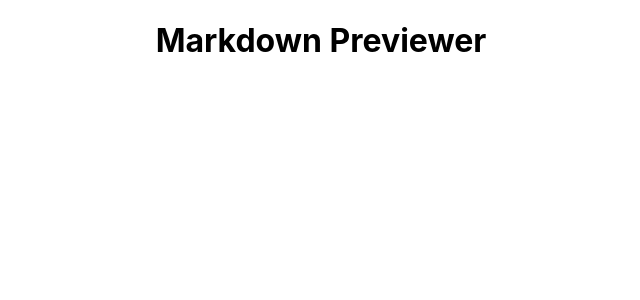
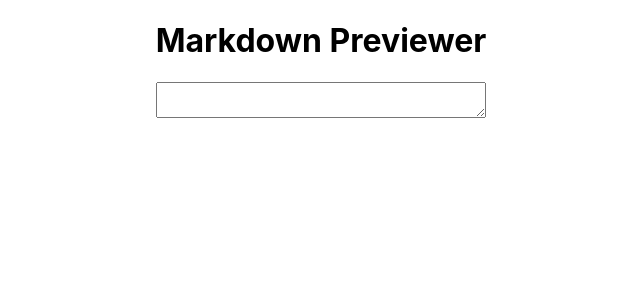
Before and after one commit to fpelletier-gh/markdown-previewer, a React (Create React App) app: page / in a window 1280 px wide. Shown: the top 300 px of the page, without its empty margins (319-959 px from the left). Built offline with nearby package versions, Linux system fonts and the light colour scheme.

Commit message:
When I enter text into the #editor element, the #preview element is updated as I type to display the content of the textarea

```diff
--- a/src/App.js
+++ b/src/App.js
@@ -1,11 +1,21 @@
 import "./App.scss";
+import { useState } from "react";
 
 function App() {
+  const [text, setText] = useState("");
+
+  function handleText(e) {
+    e.preventDefault();
+    setText(e.target.value);
+  }
+
   return (
     <main className="main">
       <header>
         <h1 className="primary-header">Markdown Previewer</h1>
       </header>
+      <textarea id="editor" onChange={handleText} />
+      <section id="preview">{text}</section>
     </main>
   );
 }
```
